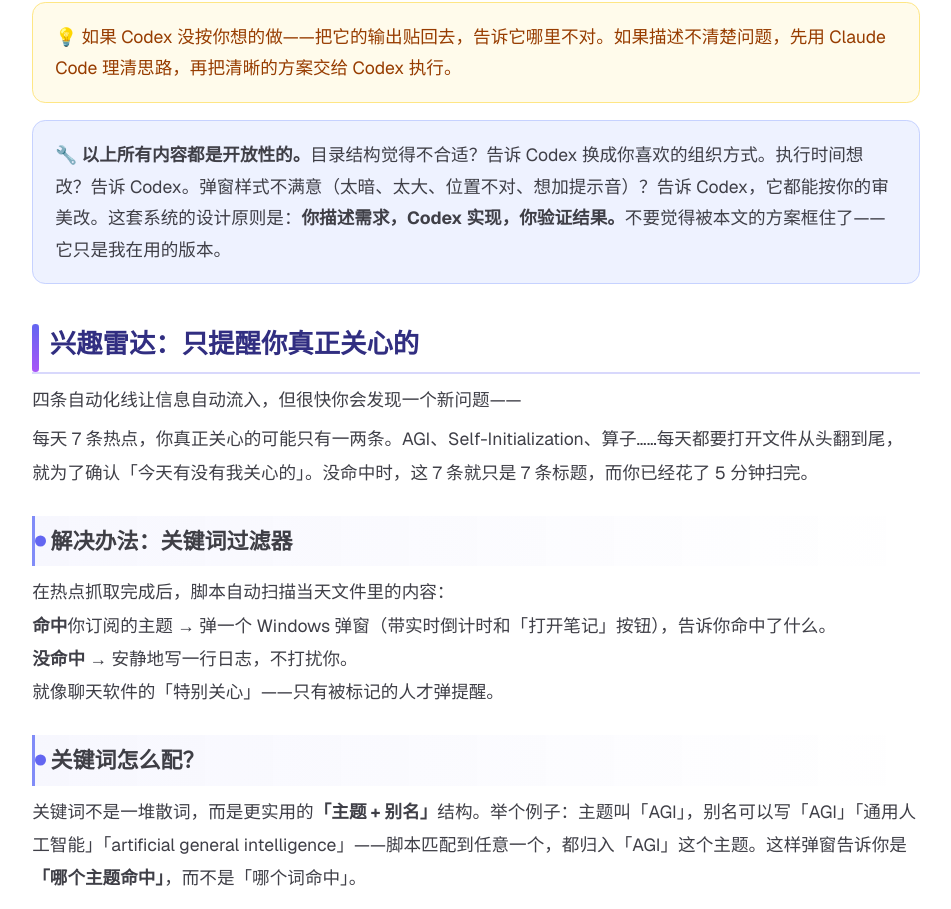
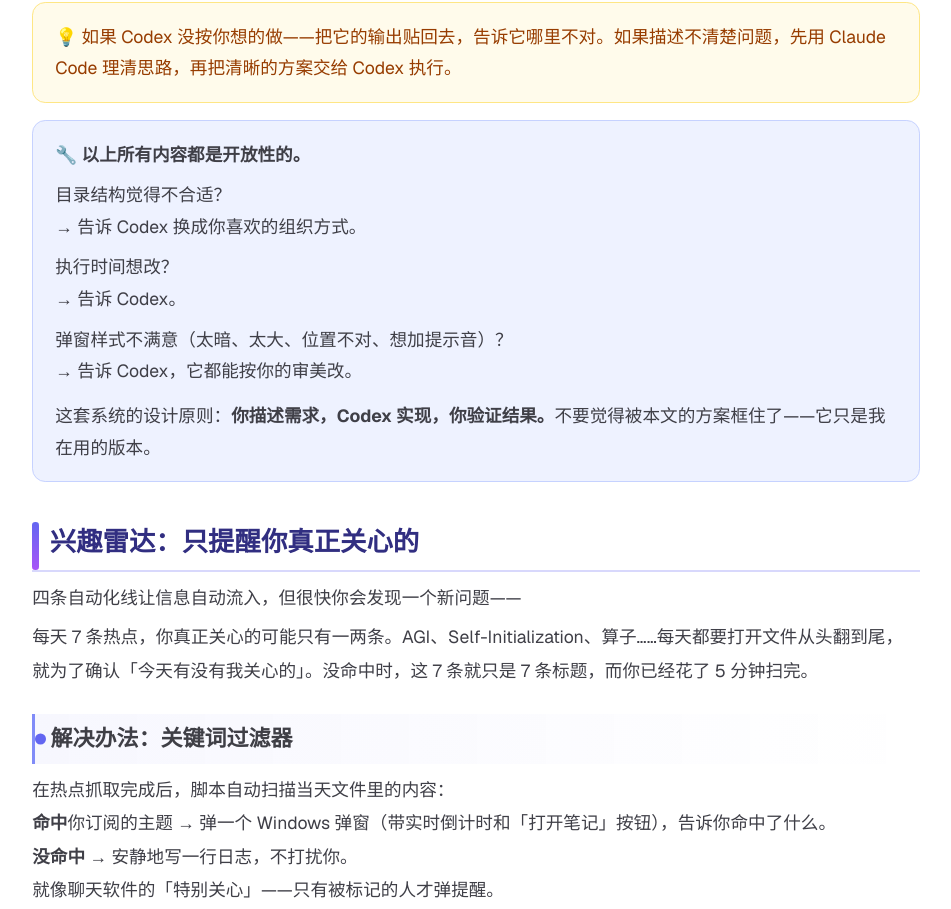
Before and after one commit to Muanyan-mjq/muanyan-portfolio, a Next.js app: page /blog/codex-obsidian-workflow in a window 1280 px wide. Shown: the part 9920-10829 px from the top of the page, without its empty margins (284-1235 px from the left). Built offline with nearby package versions, Linux system fonts and the light colour scheme.

Commit message:
Break openness section into Q&A lines

```diff
--- a/src/app/blog/codex-obsidian-workflow/page.tsx
+++ b/src/app/blog/codex-obsidian-workflow/page.tsx
@@ -749,9 +749,21 @@
       </div>
       <div className="mt-4 px-5 py-4 bg-indigo-50 dark:bg-indigo-950/20 border border-indigo-200 dark:border-indigo-800/30 rounded-xl text-[16px] leading-[1.8] text-zinc-700 dark:text-zinc-300">
         {lang === "zh" ? (
-          <>🔧 <strong>以上所有内容都是开放性的。</strong>目录结构觉得不合适？告诉 Codex 换成你喜欢的组织方式。执行时间想改？告诉 Codex。弹窗样式不满意（太暗、太大、位置不对、想加提示音）？告诉 Codex，它都能按你的审美改。这套系统的设计原则是：<strong>你描述需求，Codex 实现，你验证结果。</strong>不要觉得被本文的方案框住了——它只是我在用的版本。</>
+          <div className="space-y-2">
+            <p>🔧 <strong>以上所有内容都是开放性的。</strong></p>
+            <p>目录结构觉得不合适？<br />→ 告诉 Codex 换成你喜欢的组织方式。</p>
+            <p>执行时间想改？<br />→ 告诉 Codex。</p>
+            <p>弹窗样式不满意（太暗、太大、位置不对、想加提示音）？<br />→ 告诉 Codex，它都能按你的审美改。</p>
+            <p className="mt-3">这套系统的设计原则：<strong>你描述需求，Codex 实现，你验证结果。</strong>不要觉得被本文的方案框住了——它只是我在用的版本。</p>
+          </div>
         ) : (
-          <>🔧 <strong>Everything above is open to customization.</strong> Don't like the folder structure? Tell Codex to reorganize it your way. Want a different execution time? Tell Codex. Popup design not to your taste (too dark, too big, wrong position, want a sound)? Tell Codex — it adapts to your preferences. The design principle of this system: <strong>you describe what you want, Codex implements, you verify.</strong> Don't feel locked into what's shown here — it's just my version.</>
+          <div className="space-y-2">
+            <p>🔧 <strong>Everything above is open to customization.</strong></p>
+            <p>Don't like the folder structure?<br />→ Tell Codex to reorganize it your way.</p>
+            <p>Want a different execution time?<br />→ Tell Codex.</p>
+            <p>Popup design not to your taste (too dark, too big, wrong position, want a sound)?<br />→ Tell Codex — it adapts to your preferences.</p>
+            <p className="mt-3">The design principle of this system: <strong>you describe what you want, Codex implements, you verify.</strong> Don't feel locked into what's shown here — it's just my version.</p>
+          </div>
         )}
       </div>
 
```
